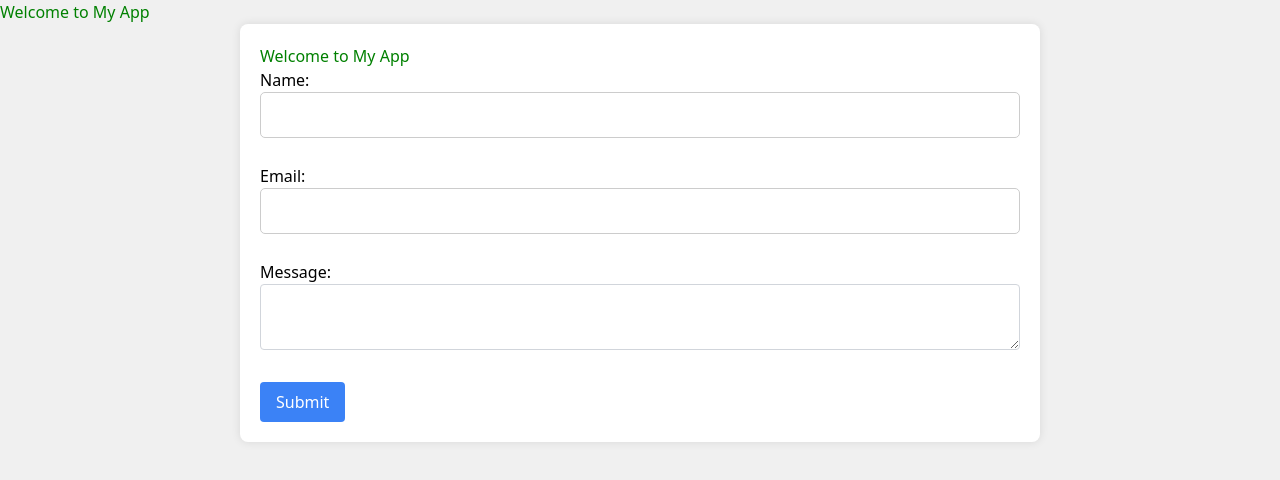
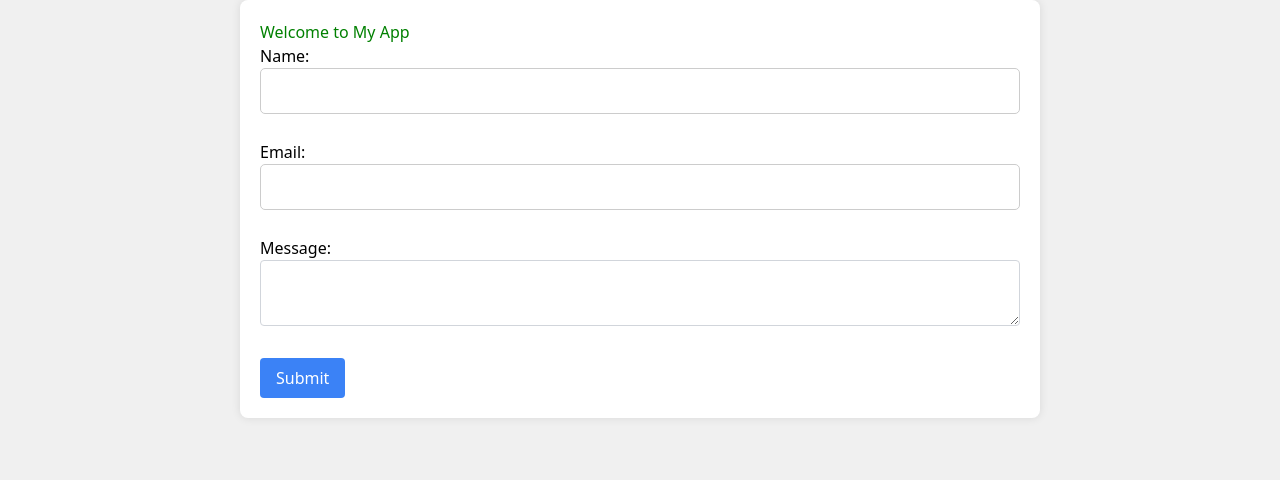
Before and after one commit to AbishegaBruce/React_Hook_Form, a React (Create React App) app: page / in a window 1280 px wide. Shown: the top 480 px of the page. Built offline with nearby package versions, Linux system fonts and the light colour scheme.

Commit message:
Update App.js

```diff
--- a/src/App.js
+++ b/src/App.js
@@ -6,7 +6,7 @@ import './App.css';
 const App = () => {
   return (
     <div>
-      <h1 className="welcome-heading">Welcome to My App</h1>
+
       <ExampleComponent />
     </div>
   );
```
